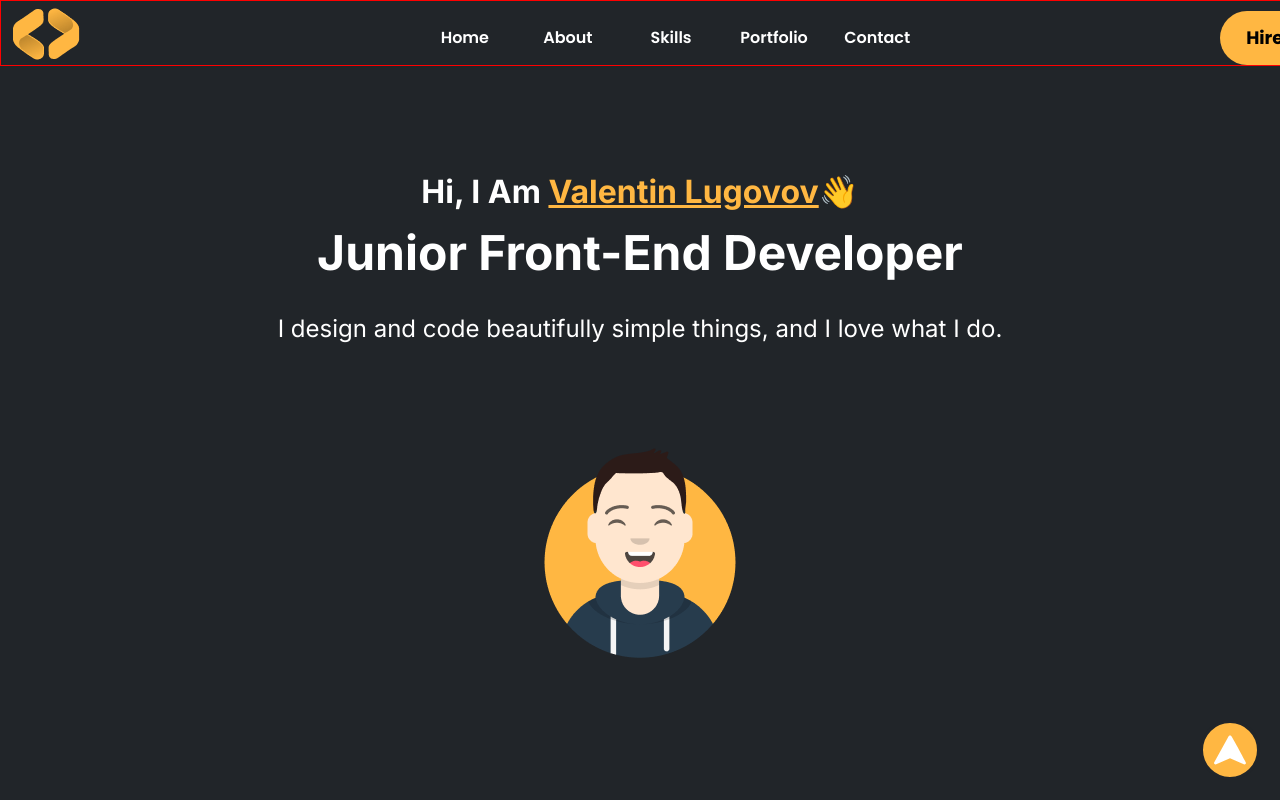
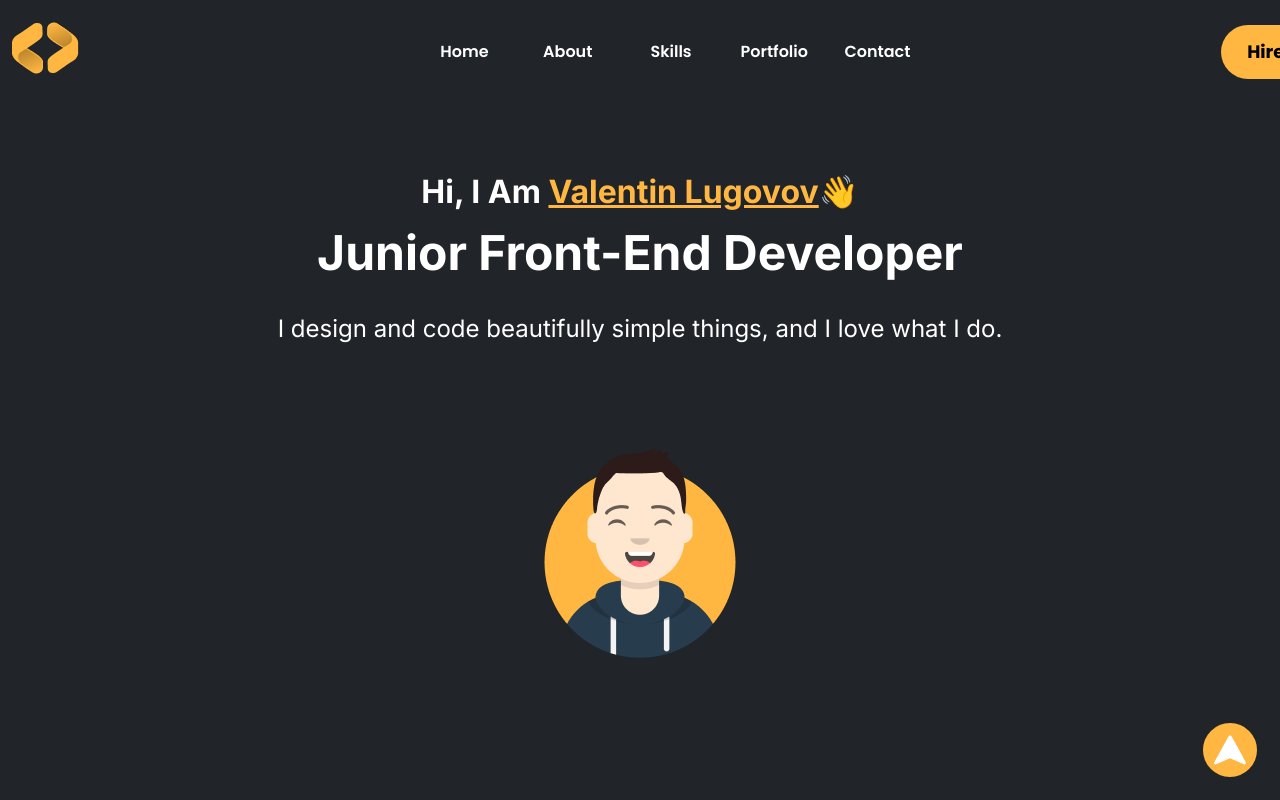
Before and after one commit to ValentinLugovov/portfolio, a React (Create React App) app: page / in a window 1280 px wide. Shown: the top 800 px of the page. Built offline with nearby package versions, Linux system fonts and the light colour scheme.

Commit message:
Deletes padding-top and border navbar block

```diff
--- a/src/components/Navbar/navbar.module.css
+++ b/src/components/Navbar/navbar.module.css
@@ -5,13 +5,11 @@
 }
 
 .nav {
-  /* padding-top: 17px; */
+  padding-top: 15px;
   width: 1342px;
   height: 66px;
-  /* margin-top: 17px; */
   display: grid;
   margin: 0 auto;
-  border: 1px solid red;
   text-align: center;
 
   /*Фиксирует навбар при скролле*/
@@ -22,8 +20,7 @@
   grid-template-rows: repeat(12, 1fr);
   align-items: center;
   font-family: "Poppins", sans-serif;
-  color: white;
-  /* justify-items: center; */
+  font-weight: 600;
 }
 
 .box1 {
@@ -68,8 +65,6 @@
   background-color: #fff;
 }
 
-a {
-  text-decoration: none;
+.a {
   color: white;
-  font-weight: 600;
 }
```
